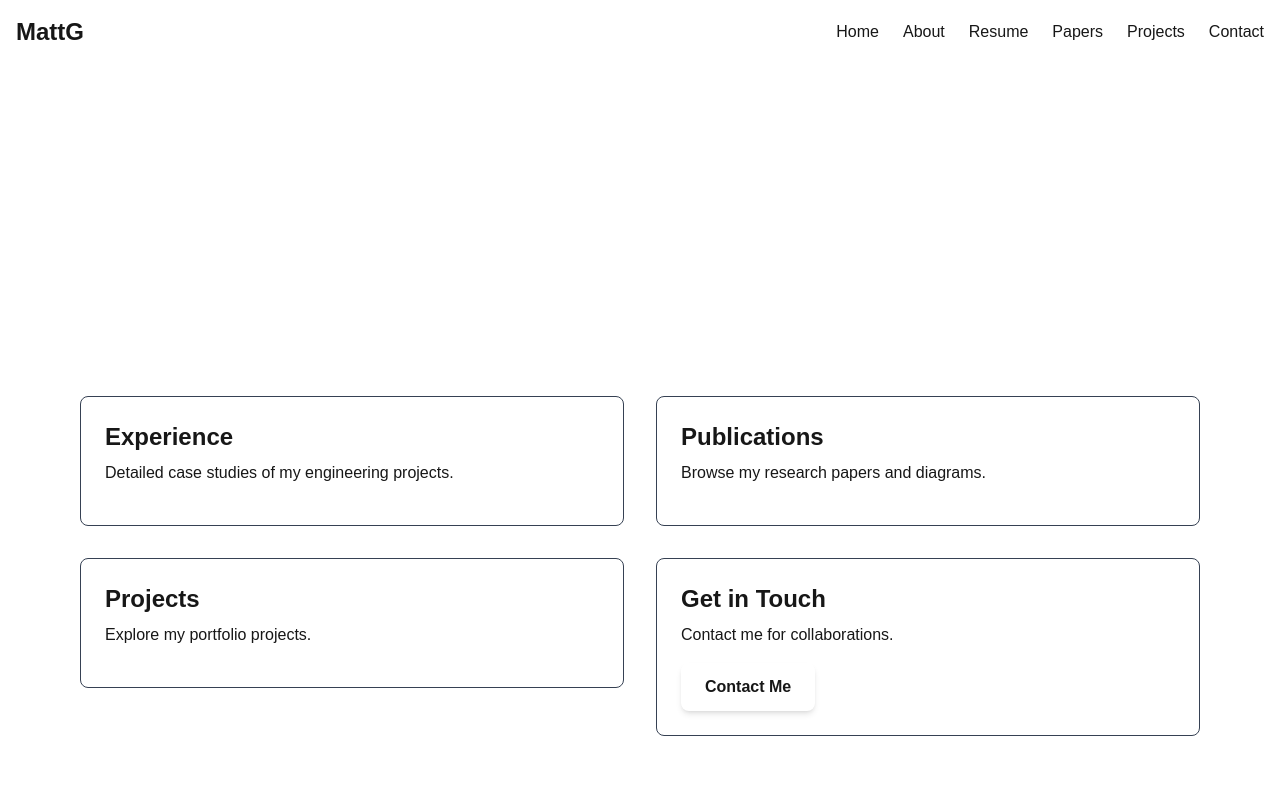
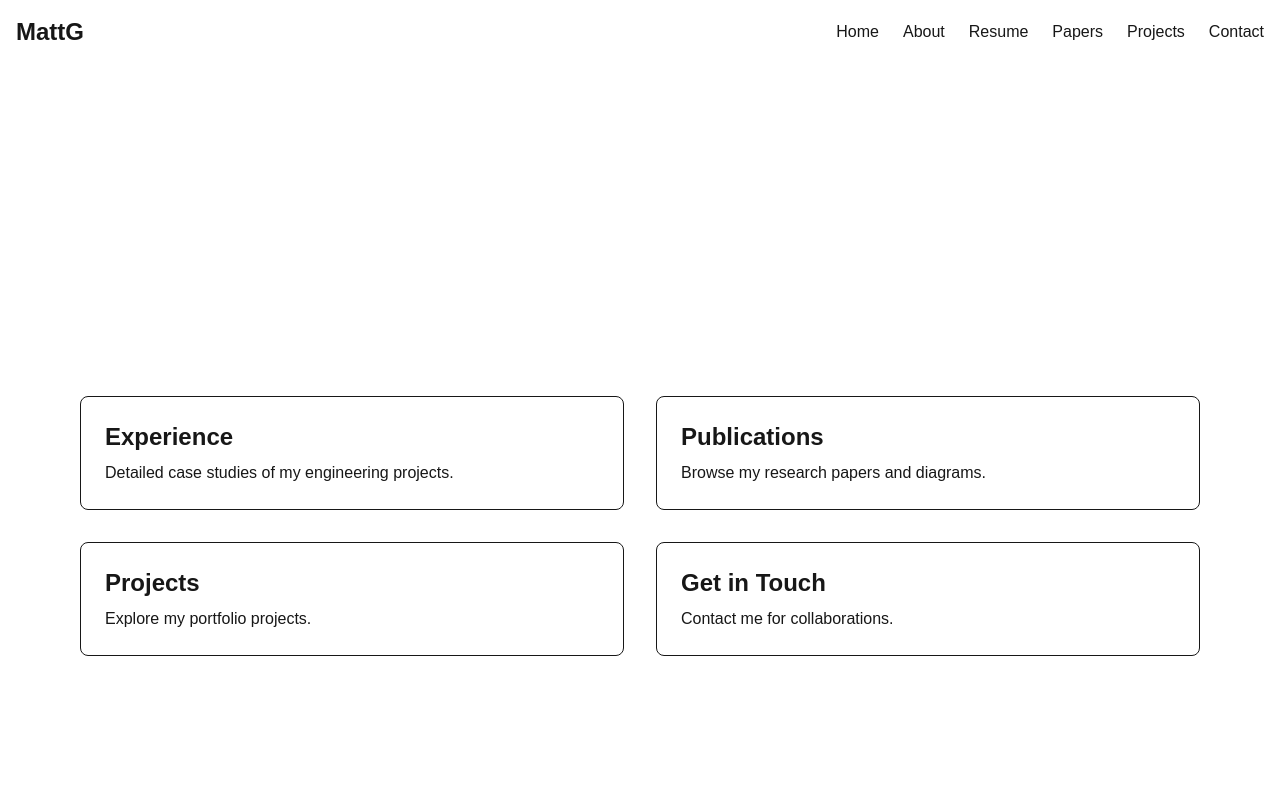
Before and after one commit to mattg101/mlg-portfolio, a Next.js app: page / in a window 1280 px wide. Shown: the top 800 px of the page. Built offline with nearby package versions, Linux system fonts and the light colour scheme.

Commit message:
feat: Card.tsx

```diff
--- a/src/components/Card.tsx
+++ b/src/components/Card.tsx
@@ -1,27 +1,20 @@
 /* eslint-disable @typescript-eslint/ban-ts-comment */
 // @ts-nocheck
+'use client';
 
+
+import { motion } from 'framer-motion';
 import Link from 'next/link';
-import { motion } from 'framer-motion';
-import { ReactNode } from 'react';
 
-interface CardProps {
-  title: string;
-  description: string;
-  href?: string;
-  children?: ReactNode;
-}
-
-export default function Card({ title, description, href, children }: CardProps) {
-  const content = (
+export default function Card({ title, description, href }) {
+  const card = (
     <motion.div
-      whileHover={{ y: -4, boxShadow: '0 10px 20px rgba(0,0,0,0.1)' }}
-      className="border border-gray-700 rounded-lg p-6 bg-base text-text transition"
+      whileHover={{ y: -4, boxShadow: '0 10px 20px rgba(0,0,0,0.4)' }}
+      className="rounded-lg p-6 border border-lavender/20 bg-midnight text-lavender transition"
     >
       <h2 className="text-2xl font-semibold mb-2">{title}</h2>
-      <p className="text-base mb-4">{description}</p>
-      {children}
+      <p className="text-base">{description}</p>
     </motion.div>
   );
-  return href ? <Link href={href}>{content}</Link> : content;
+  return href ? <Link href={href}>{card}</Link> : card;
 }
```
